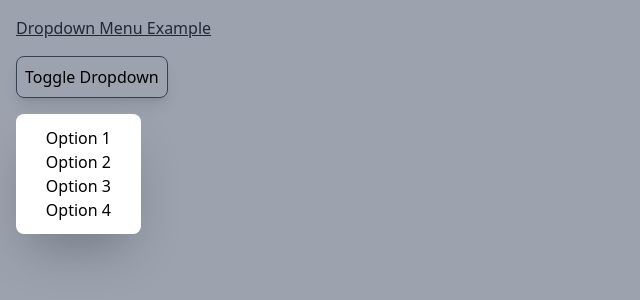
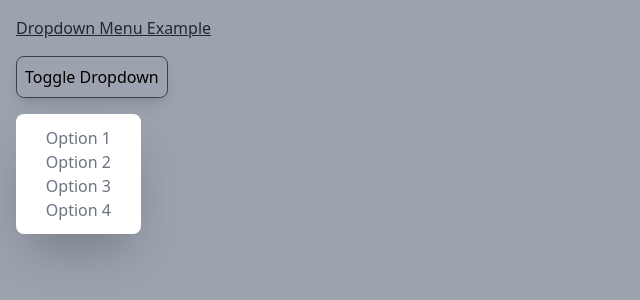
Before and after one commit to nietiene/React-Projects, a React (Vite) app: page / in a window 1280 px wide. Both pictures are taken after a click on the button "Toggle Dropdown". Shown: the top 300 px of the page, without its empty margins (0-640 px from the left). Built offline with nearby package versions, Linux system fonts and the light colour scheme.

Commit message:
this is commit of react js styling

```diff
--- a/src/DropDown Menus/Dropdown.jsx
+++ b/src/DropDown Menus/Dropdown.jsx
@@ -29,7 +29,7 @@ const DropDown = () => {
             {isOpen && (
                 <div ref={dropDownRef}
                 className="bg-white mt-4 p-3 w-[10%] text-center shadow-2xl rounded-lg">
-                    <ul>
+                    <ul className="font-medium text-gray-500">
                         <li>Option 1</li>
                         <li>Option 2</li>
                         <li>Option 3</li>
```
